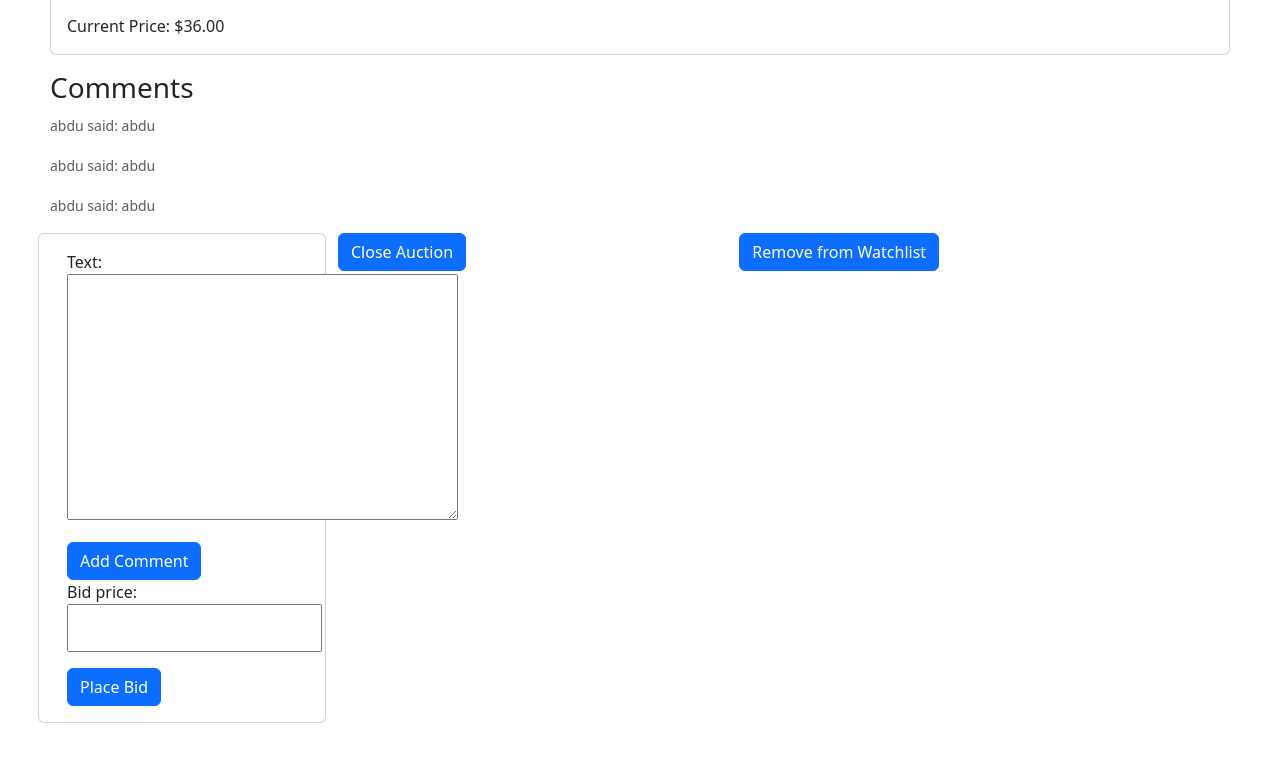
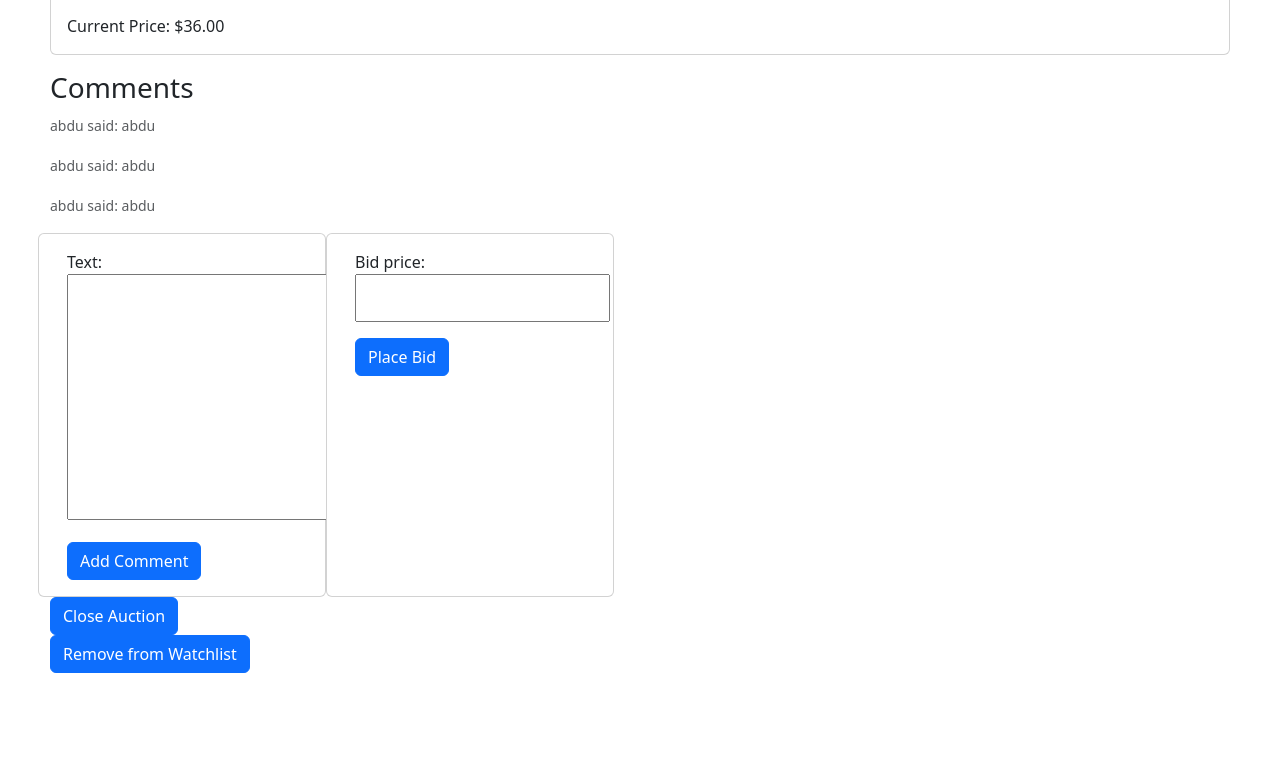
Before and after one commit to abduhafiz1993/Django-Framework-, a Django app: page /listing/11 in a window 1280 px wide. Shown: the part 1432-2205 px from the top of the page. After the commit the page ends 2105 px from the top, so only its background shows below. Run offline with Django 3.2, Linux system fonts and the light colour scheme; a user stored in the database is signed in; data comes from the database, SQL or seed files in the repository.

Commit message:
some change

```diff
--- a/commerce/commerce/auctions/templates/auctions/list.html
+++ b/commerce/commerce/auctions/templates/auctions/list.html
@@ -30,13 +30,16 @@
         {{ comment_form.as_p }}
         <button type="submit" class="btn btn-primary" >Add Comment</button>
       </form>
-
+    </div>
+  </div>
+  <div class="card" style="width: 18rem;">
+    <div class="card-body">
   <form method="post" action="{% url 'listing' pk=listing.pk %}">
     {% csrf_token %}
     {{ bid_form.as_p }}
     <button class="btn btn-primary" type="submit">Place Bid</button>
   </form>
-
+</div>
 </div>
   </div>
 
@@ -49,10 +52,6 @@
     {% csrf_token %}
     <button class="btn btn-primary" type="submit" name="watchlist_action">{% if watchlist_status %}Remove from Watchlist{% else %}Add to Watchlist{% endif %}</button>
   </form>
-
-
-  </div>
-
   {% endif %}
   </div>
 
--- a/commerce/commerce/auctions/templates/auctions/login.html
+++ b/commerce/commerce/auctions/templates/auctions/login.html
@@ -1,7 +1,7 @@
 {% extends "auctions/layout.html" %}
 
 {% block body %}
-<div style="margin-left: 30%; margin-right: 30%;">    <h2>Register</h2>
+<div style="margin-left: 30%; margin-right: 30%;">
 
     <h2>Login</h2>
 
```
Lines whose indentation alone changed are shown as unchanged.
